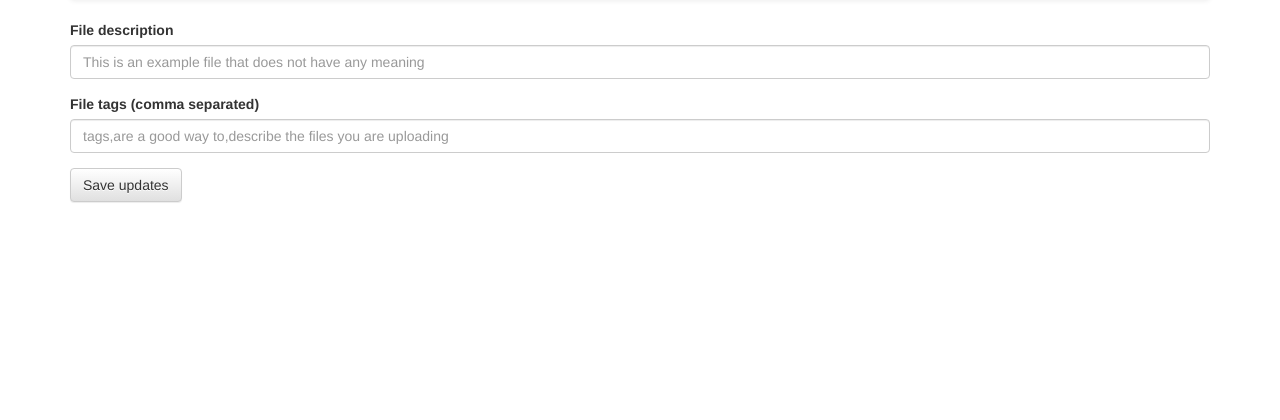
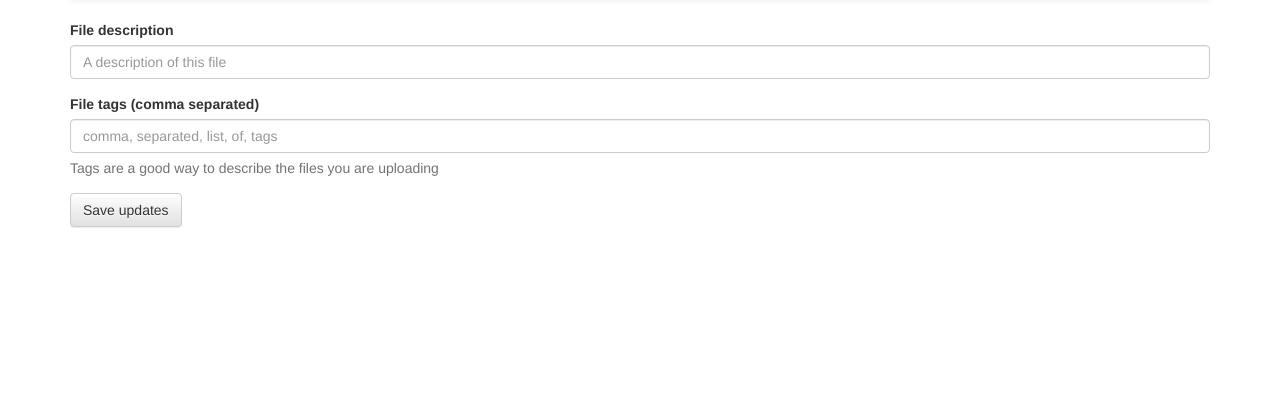
Before and after one commit to gedankenstuecke/oh_data_uploader, a Django app: template project_admin/templates/project_admin/config-file-settings.html in a window 1280 px wide. Shown: the part 72-492 px from the top of the page. Run offline with Django 3.2, Linux system fonts and the light colour scheme; the template is opened without the code that fills it, so the values that code supplies are empty; some libraries are stand-ins or nearby versions.

Commit message:
Resolved crash in config-file-settings

```diff
--- a/project_admin/templates/project_admin/config-file-settings.html
+++ b/project_admin/templates/project_admin/config-file-settings.html
@@ -6,10 +6,13 @@
 <form action="{% url 'project-admin:config-file-settings' %}" method="post">
   {% csrf_token %}
   <div class="form-group">
-    <label>File description</label> <input class="form-control" name="file_description" size=60 type="text" value="{{config.file_description}}" placeholder="This is an example file that does not have any meaning">
+    <label>File description</label>
+    <input class="form-control" name="file_description" size=60 type="text" value="{{config.file_description}}" placeholder="A description of this file">
   </div>
   <div class="form-group">
-    <label>File tags (comma separated)</label> <input class="form-control" name="file_tags" type="text" size=60 value="{{tags}}" placeholder="tags,are a good way to,describe the files you are uploading">
+    <label>File tags (comma separated)</label>
+    <input class="form-control" name="file_tags" type="text" size=60 value="{{tags}}" placeholder="comma, separated, list, of, tags">
+    <p class="help-block">Tags are a good way to describe the files you are uploading</p>
   </div>
   <input type="submit" class="btn btn-default" value="Save updates">
 </form>
--- a/project_admin/templates/project_admin/config-general-settings.html
+++ b/project_admin/templates/project_admin/config-general-settings.html
@@ -6,7 +6,7 @@
 <form action="{% url 'project-admin:config-general-settings' %}" method="post">
   {% csrf_token %}
   <div class="form-group">
-    <label>Project title</label> <input class="form-control" name="project_title" type="text" size=60 value="{{config.project_title}}" placeholder="My Open Humans Project">
+    <label>Project title</label> <input class="form-control" name="project_title" type="text" size=60 value="{{config.project_title}}">
   </div>
   <div class="form-group">
     <label>Project description</label> <input class="form-control" name="project_description" type="text" size=120 value="{{config.project_description}}" placeholder="This template demonstrates how you can run your own Open Humans data upload project">
--- a/project_admin/views.py
+++ b/project_admin/views.py
@@ -105,7 +105,7 @@ def config_file_settings(request):
         project_config.save()
         return redirect('project-admin:home')
 
-    tags = ','.join(json.loads(project_config.file_tags))
+    tags = ','.join(json.loads(project_config.file_tags)) if project_config.file_tags else ''
     context = {"tags": tags}
     return render(request, 'project_admin/config-file-settings.html',
                   context=context)
```
